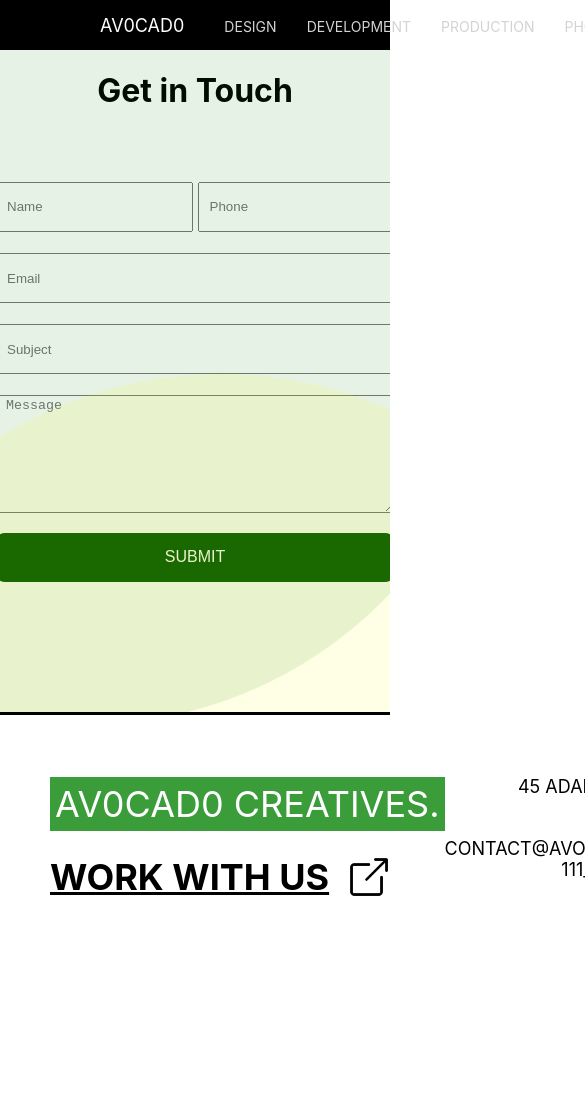
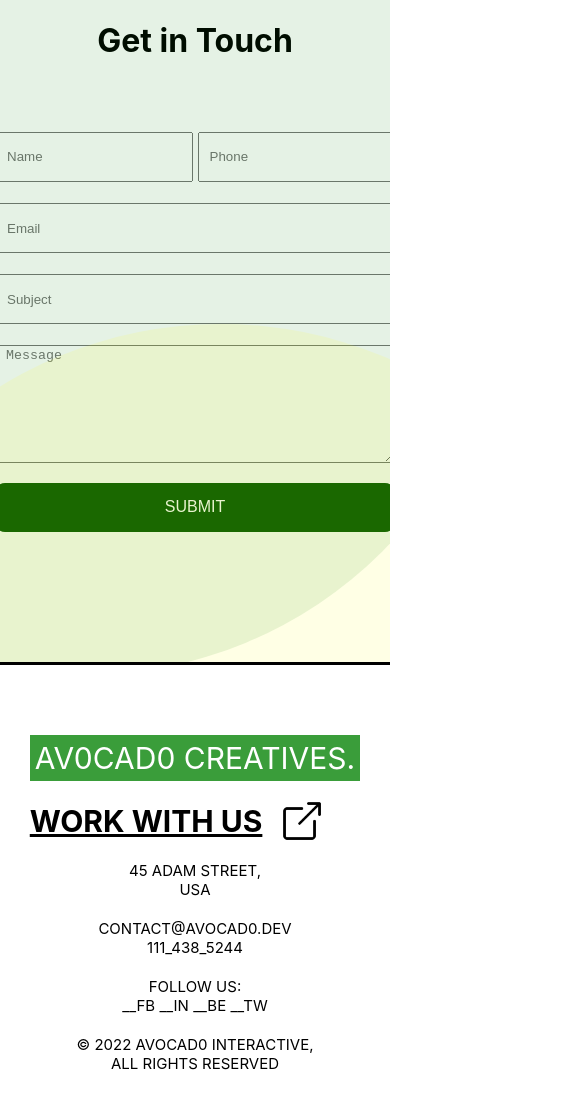
Before and after one commit to yogimeizalputra/Avocad0, a Next.js app: page /contact in a window 390 px wide. Shown: the top 1108 px of the page, 585 px wide, since content can reach past the window. Before the commit the page ends 962 px from the top, so only its background shows below. Built offline with nearby package versions, Linux system fonts and the light colour scheme.

Commit message:
Responsive Design

```diff
--- a/components/Layout.jsx
+++ b/components/Layout.jsx
@@ -5,7 +5,7 @@ const Layout = ({ children }) => {
   return (
     <div>
       <>
-        <Navbar />
+        {/* <Navbar /> */}
         {children}
         <Footer/>
       </>
--- a/pages/products/[name].js
+++ b/pages/products/[name].js
@@ -12,10 +12,8 @@ const Product = ({ product }) => {
                         <Image
                             src={img.url}
                             alt=""
-                            width="100%"
-                            height="100%"
                             objectFit='cover'
-                            layout='responsive'
+                            layout='fill'
                         />
                     </div>
                 ))}
--- a/styles/Footer.module.css
+++ b/styles/Footer.module.css
@@ -46,3 +46,18 @@
     margin-bottom: 20px;
     text-align: right;
 }
+
+@media screen and (max-width: 480px) {
+    .container {
+        height: auto;
+        flex-direction: column;
+    }
+    .title, .linkTitle {
+        font-size: 30px;
+    }
+    .cardItem {
+        text-align: center;
+        font-size: 15px;
+    }
+
+}
--- a/styles/Intro.module.css
+++ b/styles/Intro.module.css
@@ -35,3 +35,22 @@
     width: 120px;
     cursor: pointer;
 }
+
+@media screen and (max-width: 7480px) {
+    .container {
+        flex-direction: column;
+    }
+    .card {
+        padding: 50px;
+        align-items: center;
+        justify-content: center;
+        text-align: center;
+    }
+    .desc {
+        display: none;
+    }
+    .title {
+        font-size: 30px;
+        margin-bottom: 20px;
+    }
+}
--- a/styles/Product.module.css
+++ b/styles/Product.module.css
@@ -13,6 +13,7 @@
 .imgContainer {
     width: 30%;
     margin: 5px;
+    position: relative;
 }
 .imgContainer:nth-child(3) {
     border-top-right-radius: 50%;
@@ -31,3 +32,35 @@
     margin-top: 50px;
     cursor: pointer;
 }
+
+@media screen and (max-width: 480px) {
+   .container {
+        flex-direction: column-reverse;
+        padding: 20px;
+   }
+   .title {
+        font-size: 50px;
+   }
+   .cardS {
+        display: flex;
+        flex-direction: column;
+        align-items: center;
+        justify-content: center;
+   }
+   .imgContainer {
+       width: 300px;
+       height: 300px;
+       border-radius: 50%;
+       overflow: hidden;
+   }
+   .button {
+       margin: 20px 0px;
+   }
+   .cardL::before {
+       content: "Projects";
+       width: 100%;
+       font-size: 50px;
+       text-align: center;
+       margin-bottom: 20px;
+   }
+}
--- a/styles/Services.module.css
+++ b/styles/Services.module.css
@@ -70,3 +70,16 @@
     height: 100%;
     object-fit: cover;
 }
+
+@media screen and (max-width: 480px) {
+    .container {
+        padding: 20px;
+    }
+    .services {
+        justify-content: center;
+    }
+    .service {
+        width: 300px;
+        height: 300px;
+    }
+}
--- a/styles/Testimonials.module.css
+++ b/styles/Testimonials.module.css
@@ -44,3 +44,23 @@
 .jobTitle {
     font-size: 14px;
 }
+
+@media screen and (max-width: 480px) {
+    .container {
+        padding: 20px;
+        height: auto;
+    }
+    .title {
+        font-size: 50px;
+        margin-bottom: 40px;
+    }
+    .card {
+        width: 100%;
+        display: flex;
+        flex-direction: column;
+        align-items: center;
+        justify-content: center;
+        margin-bottom: 50px;
+        text-align: center;
+    }
+}
```
